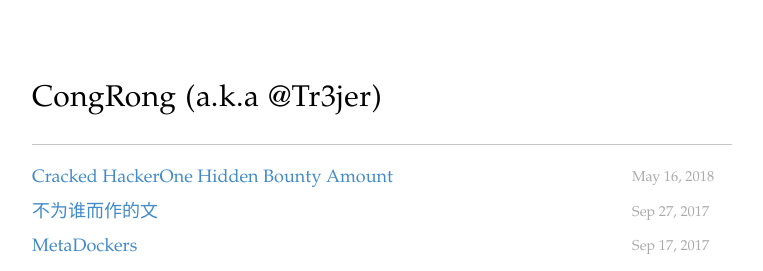
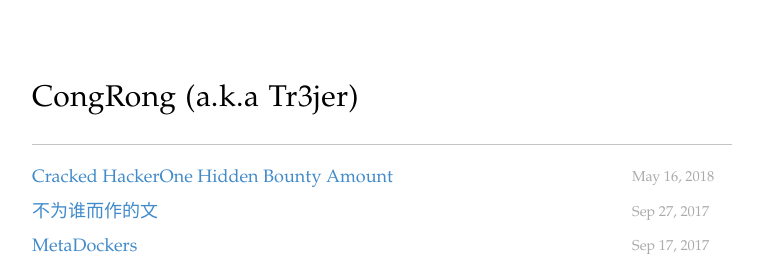
Before and after one commit to Tr3jer/Thinkings_org, a Jekyll site: the page built from index.html, in a window 1280 px wide. Shown: the top 271 px of the page, without its empty margins (258-1021 px from the left). Built offline with Jekyll 4.4.1, drawn with Linux system fonts in a browser that asks for light colours; the list of posts is cut into pages by our own code; comment, search, counter and statistics services are not loaded.

Commit message:
偶尔更新个没啥用的

```diff
--- a/_layouts/default.html
+++ b/_layouts/default.html
@@ -11,7 +11,7 @@
   <body>
     <div class="site" style="padding-top: 50px;">
       <div class="title">
-        <a href="/">CongRong (a.k.a @Tr3jer)</a>
+        <a href="/">CongRong (a.k.a Tr3jer)</a>
       </div>
 
       <div class="post-content">
```
Also changed, not shown: 2 other files.
